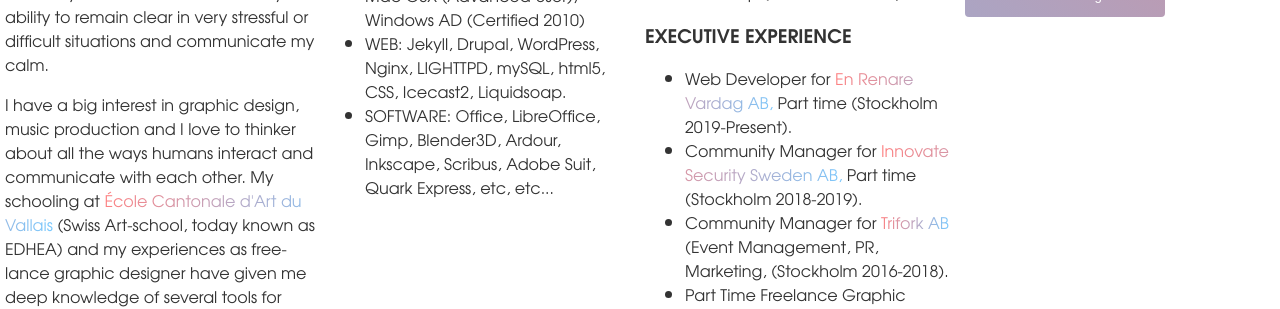
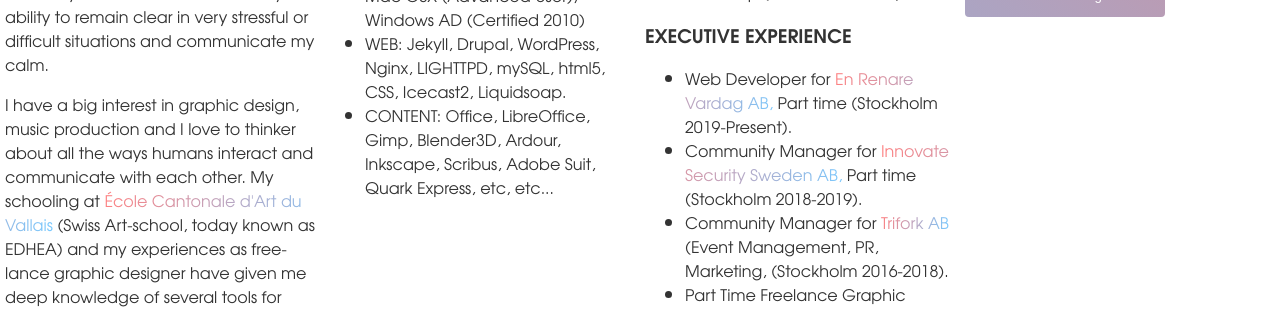
Before and after one commit to Sakrecoer/set.hallstrom, a Jekyll site: the page built from cv.html, in a window 1280 px wide. Shown: the part 784-1093 px from the top of the page. Built offline with Jekyll 4.4.1, drawn with Linux system fonts in a browser that asks for light colours.

Commit message:
Updated 'cv.html' via CloudCannon

```diff
--- a/cv.html
+++ b/cv.html
@@ -39,7 +39,7 @@ sitemap: true
   <ul>
     <li class="pargraphe">OS: Linux User (Allday Everyday), Mac OSX (Advanced User), Windows AD (Certified 2010)</li>
     <li class="pargraphe">WEB: Jekyll, Drupal, WordPress, Nginx, LIGHTTPD, mySQL, html5, CSS, Icecast2, Liquidsoap.</li>
-    <li class="pargraphe">SOFTWARE: Office, LibreOffice, Gimp, Blender3D, Ardour, Inkscape, Scribus, Adobe Suit, Quark Express, etc, etc...</li>
+    <li class="pargraphe">CONTENT: Office, LibreOffice, Gimp, Blender3D, Ardour, Inkscape, Scribus, Adobe Suit, Quark Express, etc, etc...</li>
   </ul>
 </div>
 <div class="editable column">
```
